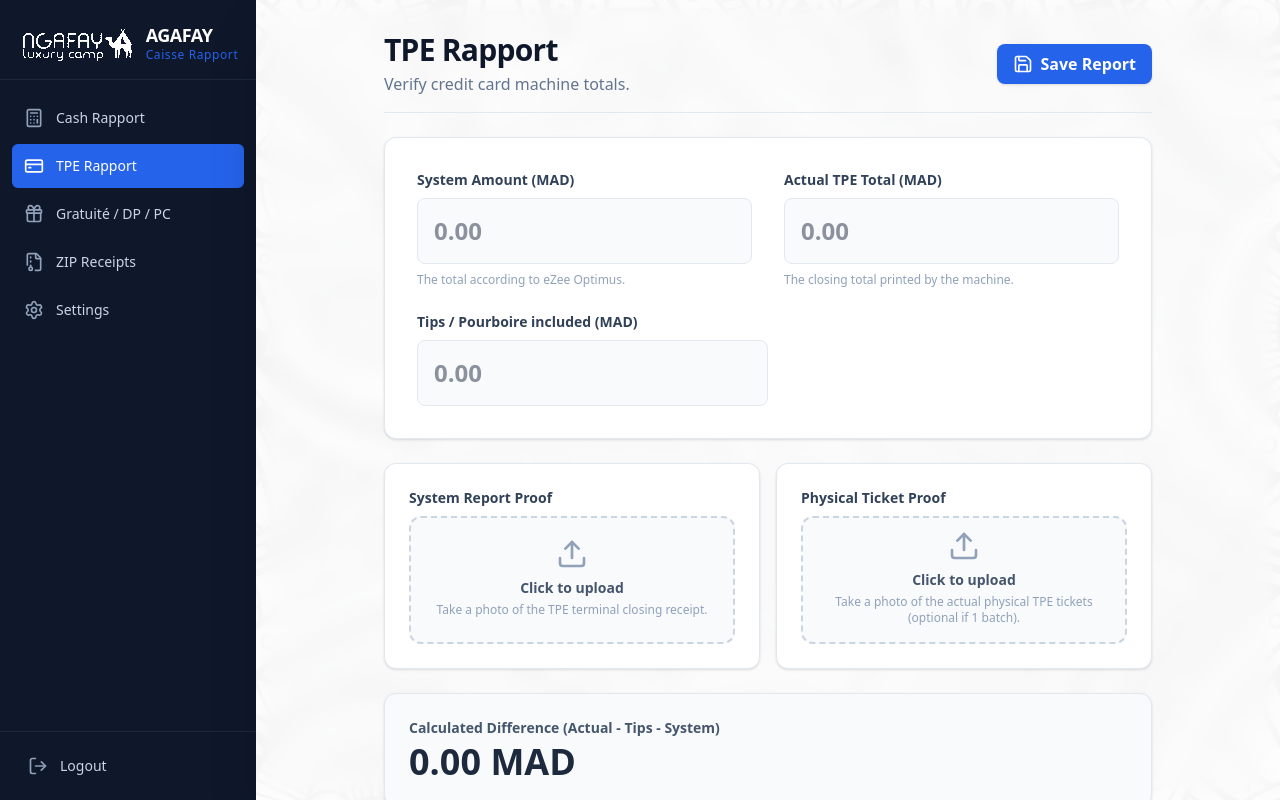
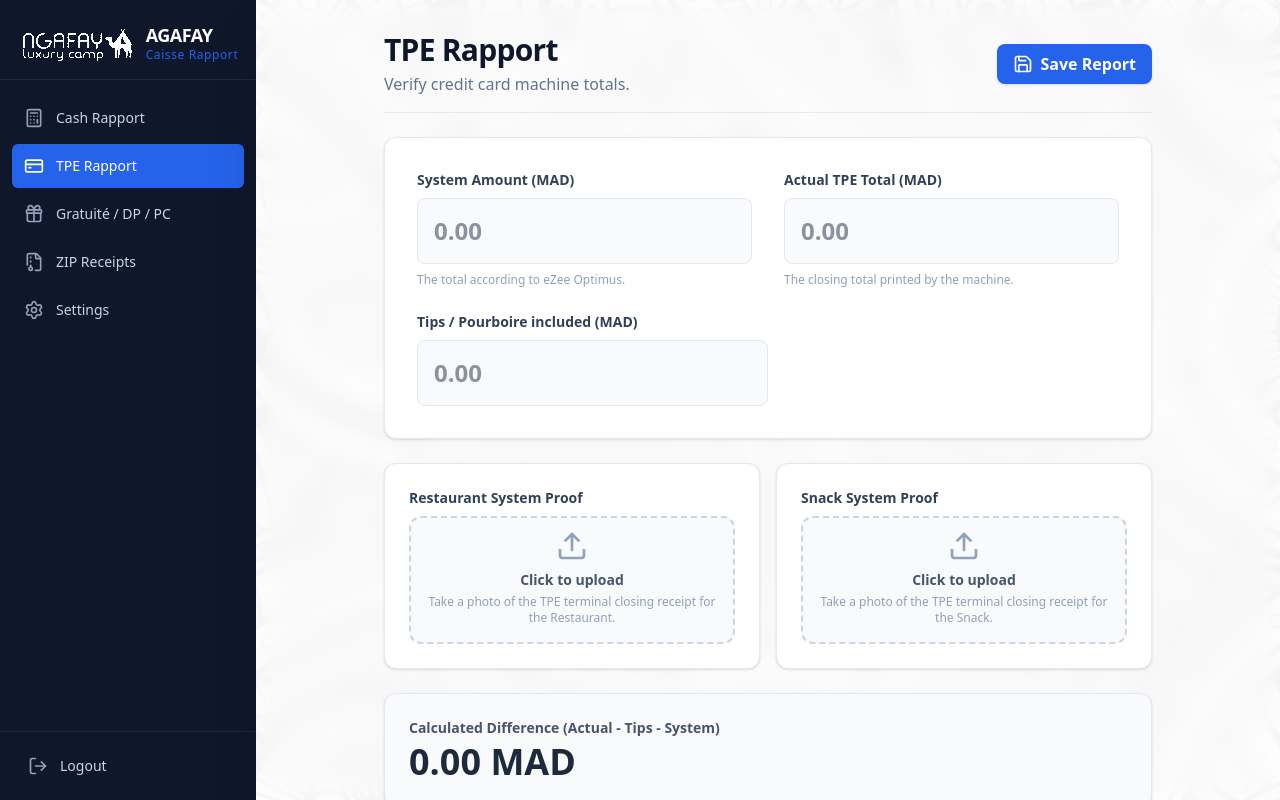
Before and after one commit to NEGANEXX/caisse, a Next.js app: page /staff/tpe in a window 1280 px wide. Built offline with nearby package versions, Linux system fonts and the light colour scheme; no server answers.

Commit message:
Update image upload labels to Restaurant and Snack

```diff
--- a/src/app/staff/cash/page.tsx
+++ b/src/app/staff/cash/page.tsx
@@ -39,11 +39,11 @@ export default function CashRapportPage() {
       return
     }
     if (!proofImage) {
-      setMessage("Please upload a picture of the system report.")
+      setMessage("Please upload a picture of the Restaurant system report.")
       return
     }
     if (!actualProofImage) {
-      setMessage("Please upload a picture of the actual physical cash.")
+      setMessage("Please upload a picture of the Snack system report.")
       return
     }
 
@@ -168,15 +168,15 @@ export default function CashRapportPage() {
         <div className="bg-white p-6 rounded-xl shadow-sm border border-slate-200">
           <ImageUpload
             onImageSelected={setProofImage}
-            label="System Report Proof"
-            description="Take a photo of the cash system report from the POS."
+            label="Restaurant System Proof"
+            description="Take a photo of the cash system report from the Restaurant POS."
           />
         </div>
         <div className="bg-white p-6 rounded-xl shadow-sm border border-slate-200">
           <ImageUpload
             onImageSelected={setActualProofImage}
-            label="Physical Cash Proof"
-            description="Take a photo of the physical cash counted."
+            label="Snack System Proof"
+            description="Take a photo of the cash system report from the Snack POS."
           />
         </div>
       </div>
--- a/src/app/staff/tpe/page.tsx
+++ b/src/app/staff/tpe/page.tsx
@@ -29,11 +29,11 @@ export default function TpeRapportPage() {
       return
     }
     if (!proofImage) {
-      setMessage("Please upload a picture of the system report.")
+      setMessage("Please upload a picture of the Restaurant system report.")
       return
     }
     if (!actualProofImage) {
-      setMessage("Please upload a picture of the actual TPE ticket.")
+      setMessage("Please upload a picture of the Snack system report.")
       return
     }
 
@@ -165,15 +165,15 @@ export default function TpeRapportPage() {
         <div className="bg-white p-6 rounded-xl shadow-sm border border-slate-200">
           <ImageUpload
             onImageSelected={setProofImage}
-            label="System Report Proof"
-            description="Take a photo of the TPE terminal closing receipt."
+            label="Restaurant System Proof"
+            description="Take a photo of the TPE terminal closing receipt for the Restaurant."
           />
         </div>
         <div className="bg-white p-6 rounded-xl shadow-sm border border-slate-200">
           <ImageUpload
             onImageSelected={setActualProofImage}
-            label="Physical Ticket Proof"
-            description="Take a photo of the actual physical TPE tickets (optional if 1 batch)."
+            label="Snack System Proof"
+            description="Take a photo of the TPE terminal closing receipt for the Snack."
           />
         </div>
       </div>
```
